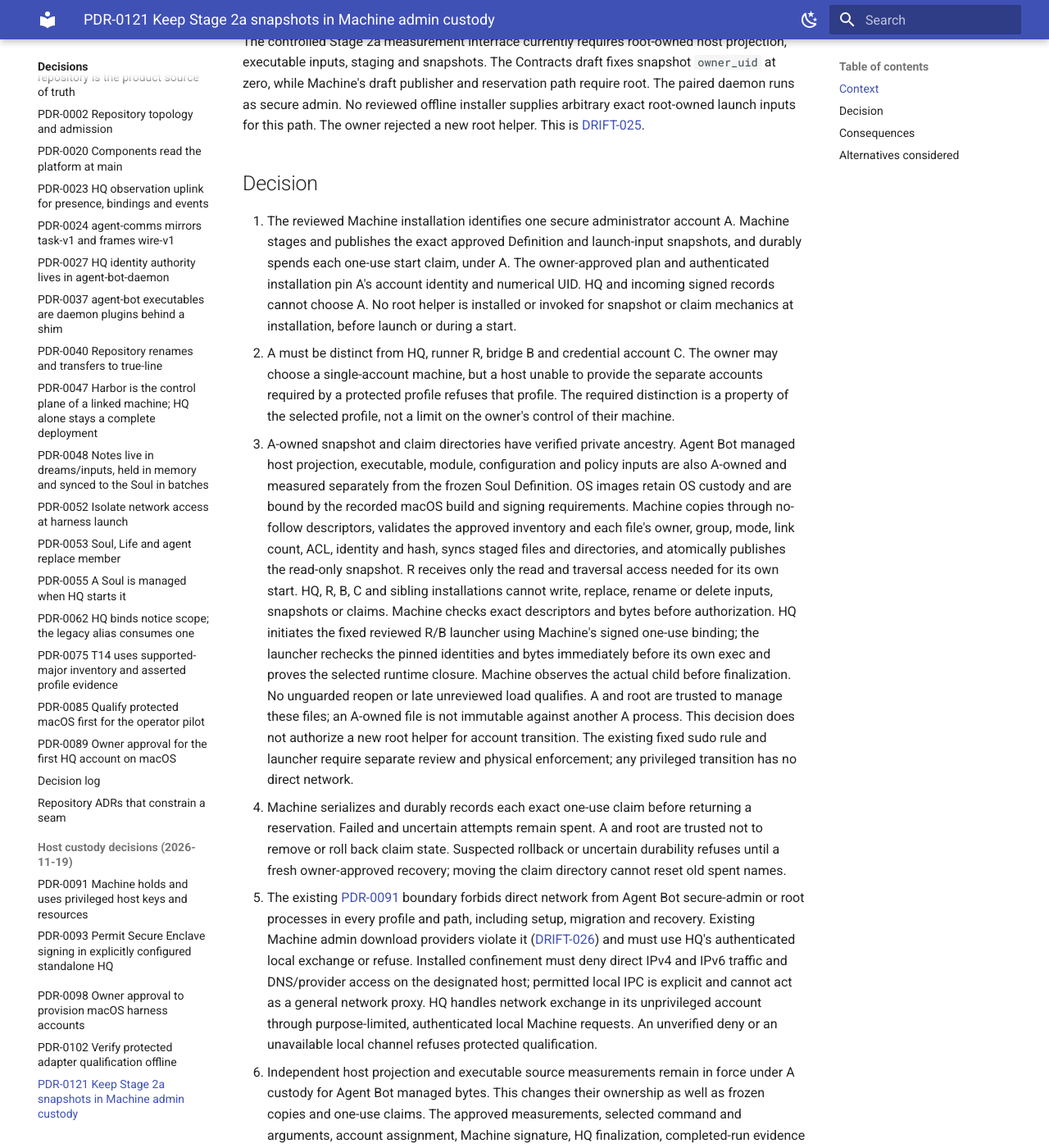
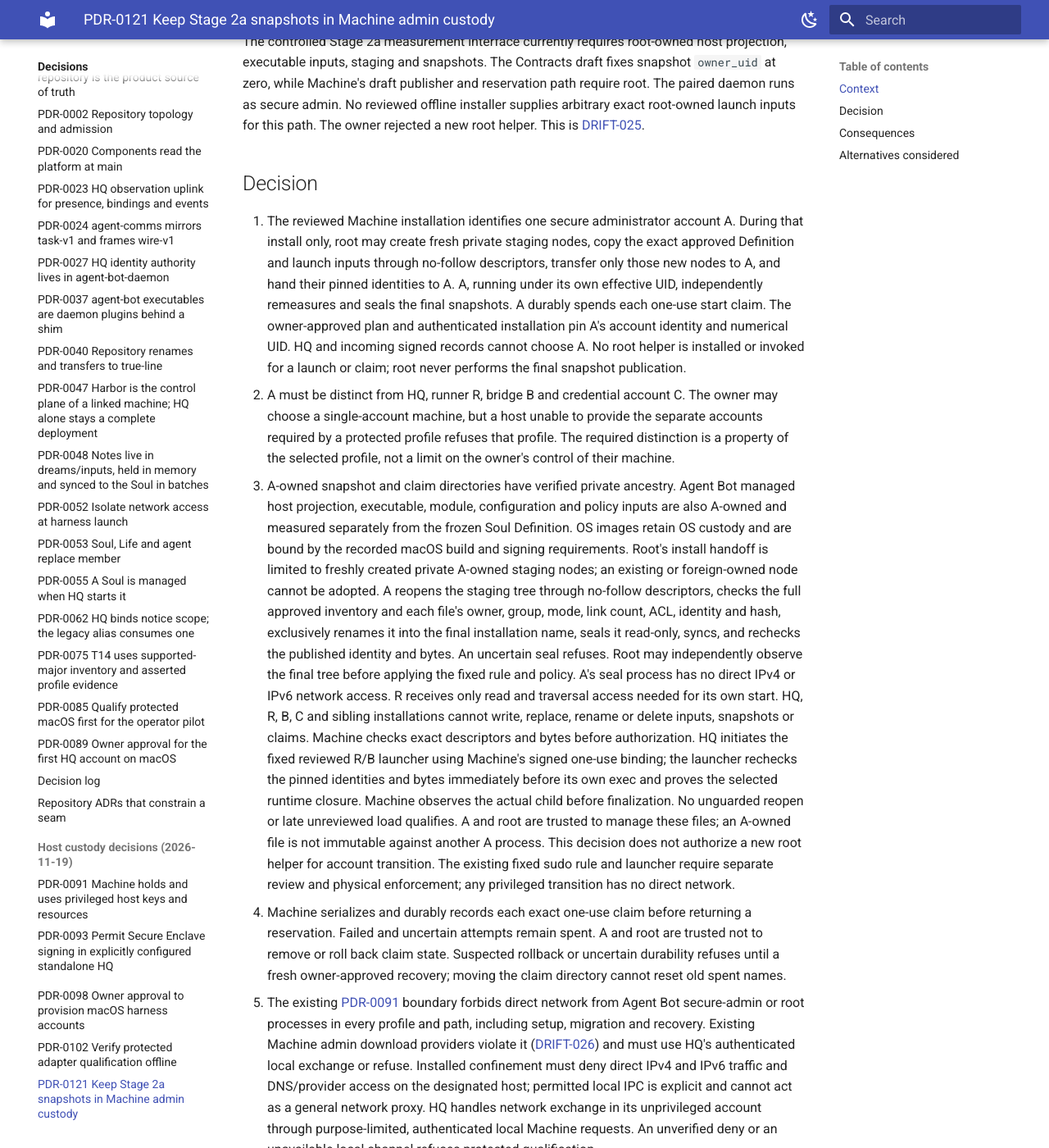
Before and after one commit to true-line/agent-bot-platform, an MkDocs documentation site: the page built from docs/04-decisions/PDR-0121-machine-admin-custody-for-stage-2a-snapshots.md, in a window 1280 px wide and 1400 px high, scrolled down 476 px. Shown: the whole window at 82% size. Built offline with MkDocs 1.6.1 and Material for MkDocs 9.7.7, drawn with Linux system fonts in a browser that asks for light colours.

Commit message:
Clarify A-effective-UID Stage 2a snapshot seal handoff
Agent-Bot-Write: ghw_0970775ebbcb076d
Agent-Bot-Session: fa2486d94751

```diff
--- a/docs/04-decisions/PDR-0121-machine-admin-custody-for-stage-2a-snapshots.md
+++ b/docs/04-decisions/PDR-0121-machine-admin-custody-for-stage-2a-snapshots.md
@@ -34,12 +34,15 @@ inputs for this path. The owner rejected a new root helper. This is
 ## Decision
 
 1. The reviewed Machine installation identifies one secure administrator
-   account A. Machine stages and publishes the exact approved Definition and
-   launch-input snapshots, and durably spends each one-use start claim, under
-   A. The owner-approved plan and authenticated installation pin A's account
-   identity and numerical UID. HQ and incoming signed records cannot choose
-   A. No root helper is installed or invoked for snapshot or claim mechanics
-   at installation, before launch or during a start.
+   account A. During that install only, root may create fresh private staging
+   nodes, copy the exact approved Definition and launch inputs through
+   no-follow descriptors, transfer only those new nodes to A, and hand their
+   pinned identities to A. A, running under its own effective UID, independently
+   remeasures and seals the final snapshots. A durably spends each one-use
+   start claim. The owner-approved plan and authenticated installation pin A's
+   account identity and numerical UID. HQ and incoming signed records cannot
+   choose A. No root helper is installed or invoked for a launch or claim;
+   root never performs the final snapshot publication.
 2. A must be distinct from HQ, runner R, bridge B and credential account C.
    The owner may choose a single-account machine, but a host unable to
    provide the separate accounts required by a protected profile refuses
@@ -50,12 +53,18 @@ inputs for this path. The owner rejected a new root helper. This is
    policy inputs are also A-owned and measured separately from the frozen
    Soul Definition. OS images retain OS custody and are bound by the
    recorded macOS build and signing requirements.
-   Machine copies through no-follow descriptors, validates the approved
-   inventory and each file's owner, group, mode, link count, ACL, identity
-   and hash, syncs staged files and directories, and atomically publishes
-   the read-only snapshot. R receives only the read and traversal access
-   needed for its own start. HQ, R, B, C and sibling installations cannot
-   write, replace, rename or delete inputs, snapshots or claims. Machine
+   Root's install handoff is limited to freshly created private A-owned
+   staging nodes; an existing or foreign-owned node cannot be adopted.
+   A reopens the staging tree through no-follow descriptors, checks the full
+   approved inventory and each file's owner, group, mode, link count, ACL,
+   identity and hash, exclusively renames it into the final installation
+   name, seals it read-only, syncs, and rechecks the published identity and
+   bytes. An uncertain seal refuses. Root may independently observe the
+   final tree before applying the fixed rule and policy. A's seal process
+   has no direct IPv4 or IPv6 network access. R receives only read and
+   traversal access needed for its own start. HQ, R, B, C and sibling
+   installations cannot write, replace, rename or delete inputs, snapshots
+   or claims. Machine
    checks exact descriptors and bytes before authorization. HQ initiates
    the fixed reviewed R/B launcher using Machine's signed one-use binding;
    the launcher rechecks the pinned identities and bytes immediately before
```
Also changed, not shown: docs/03-architecture/interfaces/stage2a-measurement.md (+17 -8 lines).
